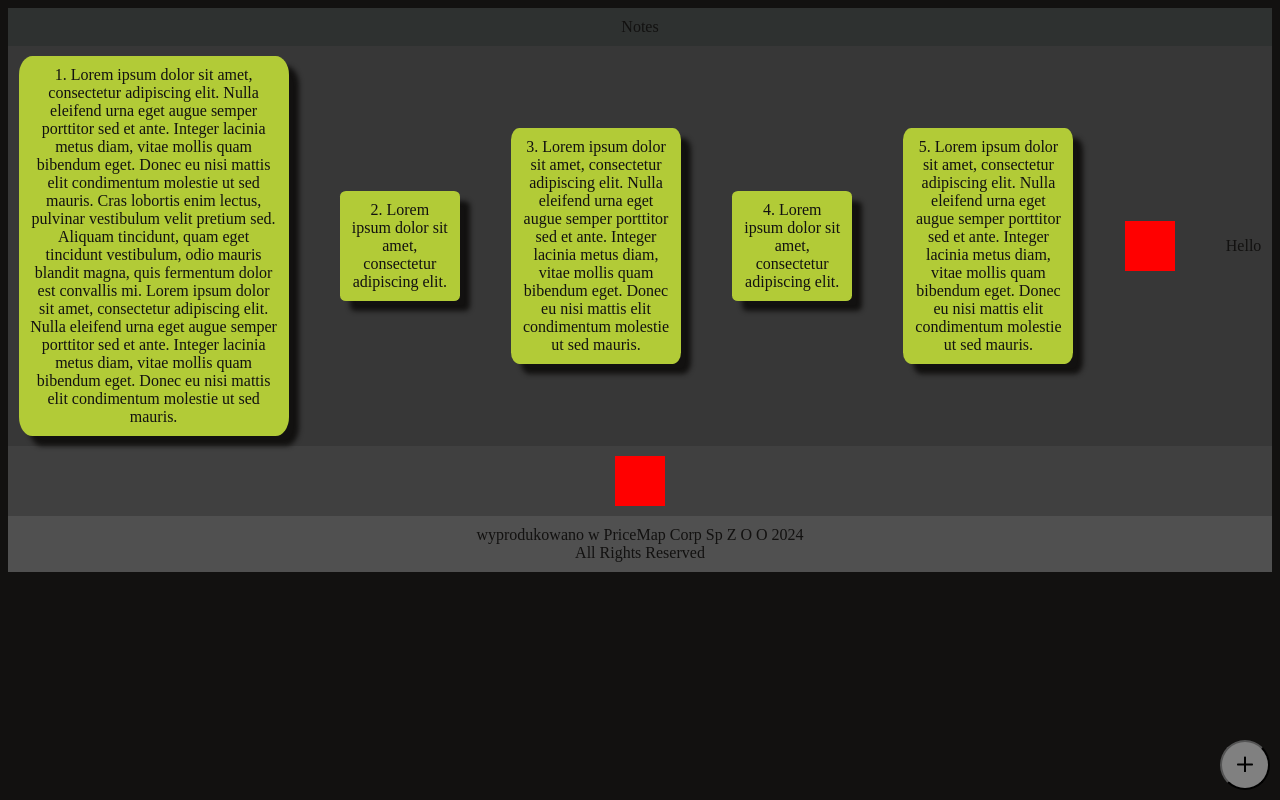
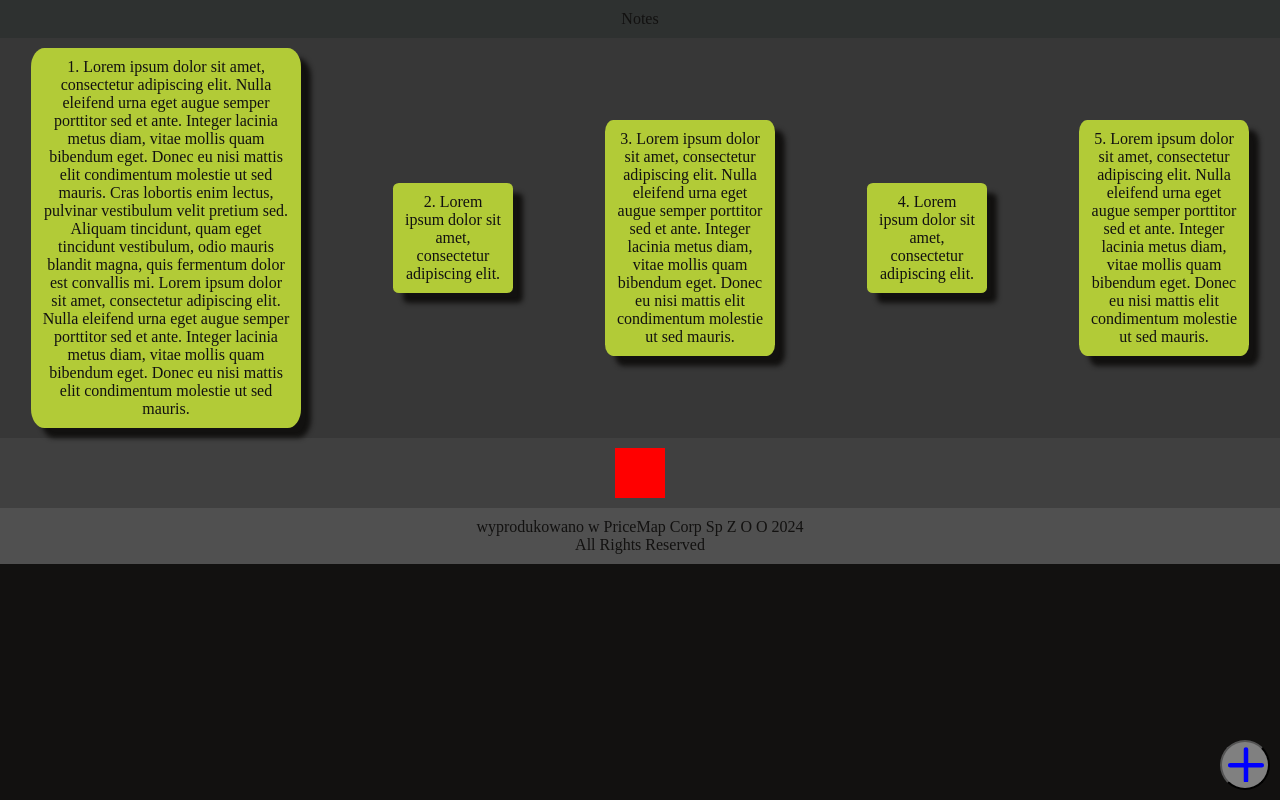
Before and after one commit to NadiXa/projekt_git, a plain HTML site: page index.html in a window 1280 px wide. Drawn offline with Linux system fonts and the light colour scheme.

Commit message:
Changes during meeting

```diff
--- a/index.html
+++ b/index.html
@@ -10,20 +10,17 @@
 
     <header>Notes</header>
 
-    <div class="container">
+    <div class="notes-container">
 
-        <div class="notes" id="n1">1. Lorem ipsum dolor sit amet, consectetur adipiscing elit. Nulla eleifend urna eget augue semper porttitor sed et ante. Integer lacinia metus diam, vitae mollis quam bibendum eget. Donec eu nisi mattis elit condimentum molestie ut sed mauris. Cras lobortis enim lectus, pulvinar vestibulum velit pretium sed. Aliquam tincidunt, quam eget tincidunt vestibulum, odio mauris blandit magna, quis fermentum dolor est convallis mi. Lorem ipsum dolor sit amet, consectetur adipiscing elit. Nulla eleifend urna eget augue semper porttitor sed et ante. Integer lacinia metus diam, vitae mollis quam bibendum eget. Donec eu nisi mattis elit condimentum molestie ut sed mauris.</div>
+        <div class="note" id="n1">1. Lorem ipsum dolor sit amet, consectetur adipiscing elit. Nulla eleifend urna eget augue semper porttitor sed et ante. Integer lacinia metus diam, vitae mollis quam bibendum eget. Donec eu nisi mattis elit condimentum molestie ut sed mauris. Cras lobortis enim lectus, pulvinar vestibulum velit pretium sed. Aliquam tincidunt, quam eget tincidunt vestibulum, odio mauris blandit magna, quis fermentum dolor est convallis mi. Lorem ipsum dolor sit amet, consectetur adipiscing elit. Nulla eleifend urna eget augue semper porttitor sed et ante. Integer lacinia metus diam, vitae mollis quam bibendum eget. Donec eu nisi mattis elit condimentum molestie ut sed mauris.</div>
 
-        <div class="notes" id="n2">2. Lorem ipsum dolor sit amet, consectetur adipiscing elit.</div>
+        <div class="note" id="n2">2. Lorem ipsum dolor sit amet, consectetur adipiscing elit.</div>
 
-        <div class="notes" id="n3">3. Lorem ipsum dolor sit amet, consectetur adipiscing elit. Nulla eleifend urna eget augue semper porttitor sed et ante. Integer lacinia metus diam, vitae mollis quam bibendum eget. Donec eu nisi mattis elit condimentum molestie ut sed mauris.</div>
+        <div class="note" id="n3">3. Lorem ipsum dolor sit amet, consectetur adipiscing elit. Nulla eleifend urna eget augue semper porttitor sed et ante. Integer lacinia metus diam, vitae mollis quam bibendum eget. Donec eu nisi mattis elit condimentum molestie ut sed mauris.</div>
 
-        <div class="notes" id="n4">4. Lorem ipsum dolor sit amet, consectetur adipiscing elit.</div>
+        <div class="note" id="n4">4. Lorem ipsum dolor sit amet, consectetur adipiscing elit.</div>
 
-        <div class="notes" id="n5">5. Lorem ipsum dolor sit amet, consectetur adipiscing elit. Nulla eleifend urna eget augue semper porttitor sed et ante. Integer lacinia metus diam, vitae mollis quam bibendum eget. Donec eu nisi mattis elit condimentum molestie ut sed mauris.</div>
-
-        <div id="big-red-dot"></div>
-            <span>Hello</span>
+        <div class="note" id="n5">5. Lorem ipsum dolor sit amet, consectetur adipiscing elit. Nulla eleifend urna eget augue semper porttitor sed et ante. Integer lacinia metus diam, vitae mollis quam bibendum eget. Donec eu nisi mattis elit condimentum molestie ut sed mauris.</div>
 
 
     </div>
@@ -33,7 +30,7 @@
     </div>
 
     <button id="button">
-        <svg xmlns="http://www.w3.org/2000/svg" width="16" height="16" fill="none"><path fill="currentColor" d="M15 7.5H9v-6c0-.6-.4-1-1-1s-1 .4-1 1v6H1c-.6 0-1 .4-1 1s.4 1 1 1h6v6c0 .6.4 1 1 1s1-.4 1-1v-6h6c.6 0 1-.4 1-1s-.4-1-1-1Z"></path></svg>
+        <svg xmlns="http://www.w3.org/2000/svg" width="36" height="36" viewBox="0 0 16 16" fill="none"><path fill="currentColor" d="M15 7.5H9v-6c0-.6-.4-1-1-1s-1 .4-1 1v6H1c-.6 0-1 .4-1 1s.4 1 1 1h6v6c0 .6.4 1 1 1s1-.4 1-1v-6h6c.6 0 1-.4 1-1s-.4-1-1-1Z"></path></svg>
     </button>
 
     <footer>wyprodukowano w PriceMap Corp Sp Z O O 2024 <br> All Rights Reserved</footer>
--- a/style.css
+++ b/style.css
@@ -2,9 +2,11 @@ body
 {
     color: #121110;
     background-color: #121110;
+    margin: 0;
+    height: 100vh;
 }
 
-.container
+.notes-container
 {
     background-color: #373737;
     padding: 10px;
@@ -17,7 +19,7 @@ body
     /* justify-items: center; */
 }
 
-.notes
+.note
 {
     background-color: #B2CB37;
     text-align: center;
@@ -77,6 +79,8 @@ header
     position: fixed;
     right: 10px;
     bottom: 10px;
+    cursor: pointer;
+    color: blue;
 }
 
 footer
```
